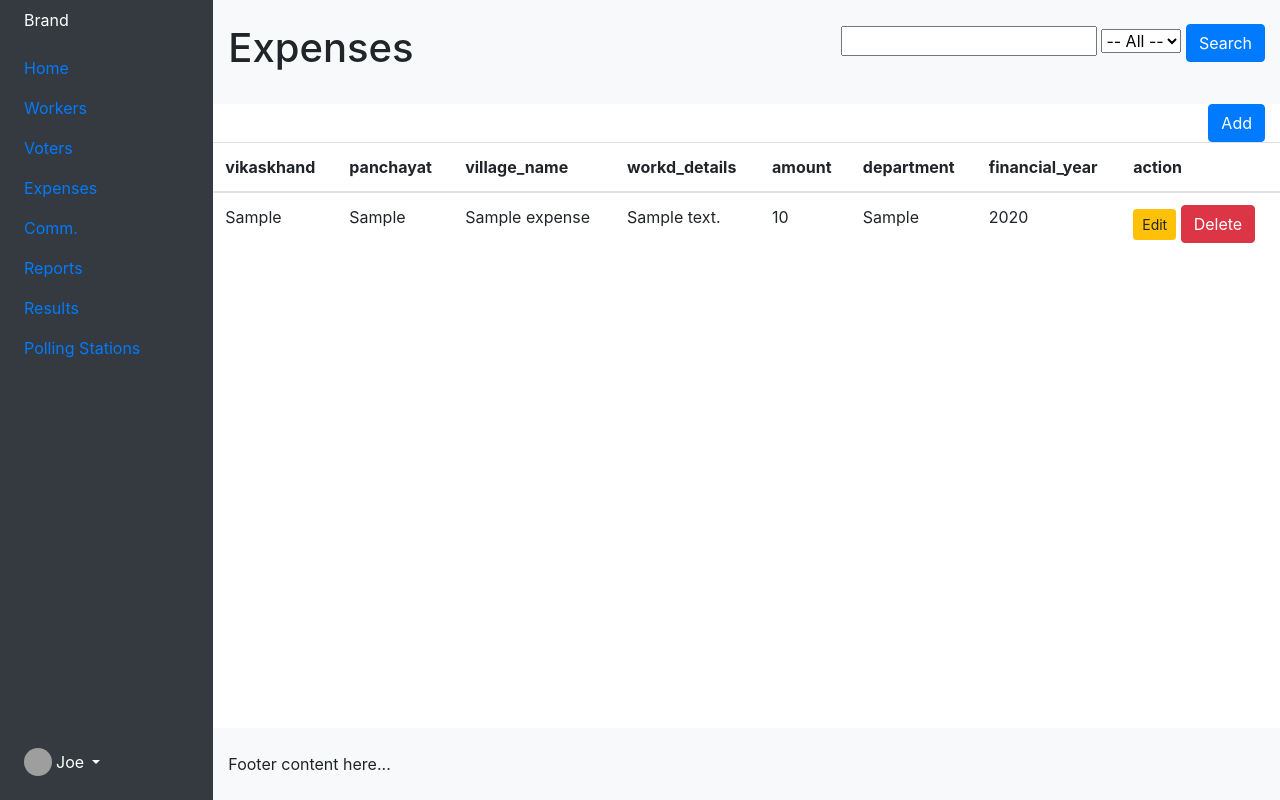
After one commit to mistri47/voter_influencer, a Django app: page /expenses/ in a window 1280 px wide. The commit adds this page. Run offline with Django 3.2, Linux system fonts and the light colour scheme; tables that the repository leaves empty hold one stand-in row (values such as "Sample post"); some libraries are stand-ins or nearby versions; grey boxes are pictures that could not be loaded.

Commit message:
latest changes

```diff
--- a/config/urls.py
+++ b/config/urls.py
@@ -15,29 +15,22 @@ import polling_station.views as polling_views
 
 urlpatterns = [
     path("", TemplateView.as_view(template_name="pages/home.html"), name="home"),
-    path("about/", TemplateView.as_view(template_name="pages/about.html"), name="about"),
+
+    path("voters/", include('voter.urls')),
+    path("workers/", include('partyworker.urls')),
+    path("expenses/", include('expenses.urls')),
+    path("polling_stations/", include('polling_station.urls')),
 
 
-    path("workers/", include('partyworker.urls')),
+    # Static Pages: Need to create apps
+    # TBD #1: Create CRUD for Worker Types
+    # TBD #2: Manage Casts
 
-    path("add_worker/", party_worker_views.worker_add, name="add_worker"),
-    path("update_worker/<int:id>/", party_worker_views.edit_worker, name="update_worker"),
-
-    path("voters/", voter_views.voters, name="voters"),
     path("comm/", TemplateView.as_view(template_name="communication/comm.html"), name="communication"),
     path("graphs/", TemplateView.as_view(template_name="graph/graphs.html"), name="graphs"),
     path("results/", TemplateView.as_view(template_name="result/results.html"), name="results"),
 
-    path("polling_stations/", polling_views.polling_stations, name="polling_stations"),
-    path("polling_station/<int:id>/", polling_views.polling_station, name="polling_station"),
 
-    path("create_images_from_pdf/<int:booth_id>/", polling_views.create_images_from_pdf, name="create_images_from_pdf"),
-    path("draw_boxes_around_voter_details/<int:booth_id>/", polling_views.draw_boxes_around_voter_details, name="draw_boxes_around_voter_details"),
-    path("crop_voter_details_images/<int:booth_id>/", polling_views.crop_voter_details_images, name="crop_voter_details_images"),
-    path("read_voter_id/<int:booth_id>/", polling_views.read_voter_id, name="read_voter_id"),
-    path("capture_details/<int:booth_id>/", polling_views.capture_details, name="capture_details"),
-
-    path("add_polling_station/", polling_views.add_polling_station, name="add_polling_station"),
     # Django Admin, use {% url 'admin:index' %}
     path(settings.ADMIN_URL, admin.site.urls),
     # User management
--- a/expenses/models.py
+++ b/expenses/models.py
@@ -12,6 +12,7 @@ class Expense(models.Model):
     department = models.CharField(max_length=100)
     financial_year = models.SmallIntegerField(default=2000)
 
+
     def __str__(self) -> str:
         return f"{self.vikaskhand} : {self.panchayat} : {self.workd_details}"
 
--- /dev/null
+++ b/expenses/urls.py
@@ -0,0 +1,13 @@
+from django.urls import include, path
+
+
+from .views import *
+
+urlpatterns = [
+    path("", list_items, name="list_expenses"),
+    path("add/", add, name="add_expense"),
+    path("details/<int:id>", details, name="details_expense"),
+    path("update/<int:id>", update, name="update_expense"),
+    path("delete/<int:id>", delete, name="delete_expense"),
+
+]
--- a/expenses/views.py
+++ b/expenses/views.py
@@ -1,3 +1,51 @@
-from django.shortcuts import render
+from django.shortcuts import render, redirect
 
 # Create your views here.
+from expenses.models import Expense
+
+
+def list_items(request):
+
+    expenses = Expense.objects.all()
+
+    return render(
+        request,
+        'expenses/list.html',
+        {'expenses': expenses}
+    )
+
+def details(request, id):
+    pass
+
+def add(request):
+    if request.method == 'POST':
+        vikaskhand = request.POST['vikaskhand']
+        panchayat = request.POST['panchayat']
+        village_name = request.POST['village_name']
+        workd_details = request.POST['workd_details']
+        amount = request.POST['amount']
+        department = request.POST['department']
+        financial_year = request.POST['financial_year']
+
+        print(vikaskhand,panchayat,village_name,workd_details,amount,department,financial_year)
+        expenses_add = Expense(vikaskhand = vikaskhand, panchayat = panchayat, village_name = village_name,  workd_details = workd_details, amount = amount , department = department, financial_year = financial_year)
+        expenses_add.save()
+
+        return redirect('list_expenses')
+
+    return render(
+        request,
+        'expenses/add.html',
+        {}
+    )
+
+
+def update(request, id):
+    pass
+
+def delete(request, id):
+    if request.method == "POST":
+        data = Expense.objects.get(pk=id)
+        data.delete()
+
+    return redirect('list_expenses')
--- a/partyworker/urls.py
+++ b/partyworker/urls.py
@@ -1,8 +1,11 @@
 from django.urls import include, path
 
 
-import partyworker.views as party_worker_views
+from .views import *
 
 urlpatterns = [
-    path("workers/", party_worker_views.workers, name="workers"),
+    path("",                    list_items,         name="list_workers"),
+    path("add/",                add_item,           name="add_worker"),
+    path("update/<int:id>/",    update_item,        name="update_worker"),
+
 ]
--- /dev/null
+++ b/polling_station/urls.py
@@ -0,0 +1,23 @@
+from django.urls import include, path
+
+
+from .views import *
+
+urlpatterns = [
+
+    path("",                    list_items, name="list_polling_stations"),
+    path("add/",                add,        name="add_polling_station"),
+    path("<int:id>/",           details,    name="details_polling_station"),
+    path("update/<int:id>/",    update,     name="udpate_polling_station"),
+    path("delete/<int:id>/",    delete,     name="delete_polling_station"),
+
+
+
+    path("create_images_from_pdf/<int:booth_id>/", create_images_from_pdf, name="create_images_from_pdf"),
+    path("draw_boxes_around_voter_details/<int:booth_id>/", draw_boxes_around_voter_details, name="draw_boxes_around_voter_details"),
+    path("crop_voter_details_images/<int:booth_id>/", crop_voter_details_images, name="crop_voter_details_images"),
+    path("read_voter_id/<int:booth_id>/", read_voter_id, name="read_voter_id"),
+    path("capture_details/<int:booth_id>/", capture_details, name="capture_details"),
+
+
+]
--- /dev/null
+++ b/voter/urls.py
@@ -0,0 +1,8 @@
+from django.urls import include, path
+
+
+from .views import *
+
+urlpatterns = [
+    path("", list_items, name="list_voters"),
+]
--- a/voter/views.py
+++ b/voter/views.py
@@ -6,7 +6,7 @@ from .models import Voter
 from django.db.models import Q
 
 
-def voters(request):
+def list_items(request):
 
     if request.method == 'POST':
         mobile = request.POST['mobile']
--- /dev/null
+++ b/voter_influencer/templates/expenses/list.html
@@ -0,0 +1,69 @@
+{% extends "base.html" %}
+
+
+{% block page_title %}
+<h1>
+    Expenses
+</h1>
+{% endblock page_title %}
+
+
+{% block search_bar %}
+<form method="POST">
+{% csrf_token %}
+     <input type="text">
+      <select class="dropdown">
+         <option>-- All --</option>
+     </select>
+     <button class="btn btn-primary">Search</button>
+ </form>
+ {% endblock search_bar %}
+
+
+ {% block toolbar %}
+
+
+    <a href="{% url 'add_expense' %}" class="btn btn-primary">Add</a>
+
+ {% endblock toolbar %}
+
+
+
+ {% block content %}
+
+ <table class="table">
+    <th>vikaskhand</th>
+    <th>panchayat</th>
+    <th>village_name</th>
+    <th>workd_details</th>
+    <th>amount</th>
+    <th>department</th>
+    <th>financial_year</th>
+    <th>action</th>
+    <tbody>
+      {% for ex in expenses %}
+        <tr>
+
+          <td>{{ex.vikaskhand}}</td>
+          <td>{{ex.panchayat}}</td>
+          <td>{{ex.village_name}}</td>
+          <td>{{ex.workd_details}}</td>
+          <td>{{ex.amount}}</td>
+          <td>{{ex.department}}</td>
+          <td>{{ex.financial_year}}</td>
+
+          <td>
+            <a href = "{% url 'update_expense' ex.id %}" class = "btn btn-warning btn-sm">Edit</a>
+
+            <form action = "{% url 'delete_expense' ex.id %}" method = "post" class = "d-inline">
+              {% csrf_token %}
+              <input type = "submit" class= "btn btn-danger" value = "Delete">
+            </form>
+          </td>
+
+        </tr>
+      {% endfor %}
+    </tbody>
+ </table>
+
+{% endblock content %}
--- a/voter_influencer/templates/sidebar.html
+++ b/voter_influencer/templates/sidebar.html
@@ -10,17 +10,17 @@
             </a>
         </li>
         <li class="nav-item">
-            <a href="{% url 'workers' %}" class="nav-link px-sm-0 px-2">
+            <a href="{% url 'list_workers' %}" class="nav-link px-sm-0 px-2">
                 <i class="fa fa-users"></i><span class="ms-1 d-none d-sm-inline"> Workers</span>
             </a>
         </li>
         <li>
-            <a href="{% url 'voters' %}" class="nav-link px-sm-0 px-2">
+            <a href="{% url 'list_voters' %}" class="nav-link px-sm-0 px-2">
                 <i class="fa fa-envelope"></i><span class="ms-1 d-none d-sm-inline"> Voters</span>
             </a>
         </li>
         <li>
-            <a href="{% url 'expenses' %}" class="nav-link px-sm-0 px-2">
+            <a href="{% url 'list_expenses' %}" class="nav-link px-sm-0 px-2">
                 <i class="fa fa-envelope"></i><span class="ms-1 d-none d-sm-inline"> Expenses</span>
             </a>
         </li>
@@ -40,7 +40,7 @@
             </a>
         </li>
         <li>
-            <a href="{% url 'polling_stations' %}" class="nav-link px-sm-0 px-2">
+            <a href="{% url 'list_polling_stations' %}" class="nav-link px-sm-0 px-2">
                 <i class="fa fa-briefcase"></i><span class="ms-1 d-none d-sm-inline"> Polling Stations</span>
             </a>
         </li>
--- a/voter_influencer/templates/voter/voters.html
+++ b/voter_influencer/templates/voter/voters.html
@@ -9,7 +9,7 @@
 
 
 {% block search_bar %}
-<form method="POST" action="{% url 'voters' %}">
+<form method="POST" action="{% url 'list_voters' %}">
     {% csrf_token %}
 
     <label for="id_booth">Booth:</label>
--- a/voter_influencer/templates/worker/add_worker.html
+++ b/voter_influencer/templates/worker/add_worker.html
@@ -9,7 +9,7 @@
 
 
 {% block search_bar %}
-<form method="POST" action="{% url 'workers' %}">
+<form method="POST" action="{% url 'list_workers' %}">
     {% csrf_token %}
     <input type="text" name="booth_id" />
 
--- a/voter_influencer/templates/worker/edit_worker.html
+++ b/voter_influencer/templates/worker/edit_worker.html
@@ -9,7 +9,7 @@
 
 
 {% block search_bar %}
-<form method="POST" action="{% url 'workers' %}">
+<form method="POST" action="{% url 'list_workers' %}">
     {% csrf_token %}
     <input type="text" name="booth_id" />
 
--- a/voter_influencer/templates/worker/workers.html
+++ b/voter_influencer/templates/worker/workers.html
@@ -9,7 +9,7 @@
 
 
 {% block search_bar %}
-<form method="POST" action="{% url 'workers' %}">
+<form method="POST" action="{% url 'list_workers' %}">
     {% csrf_token %}
     <input type="text" name="booth_id" />
 
```
Also changed, not shown: partyworker/views.py (+13 -6 lines), polling_station/views.py (+18 -10 lines), voter_influencer/templates/base.html (+3 -5 lines), voter_influencer/templates/expenses/add.html (added, +78 -0 lines), voter_influencer/templates/expenses/update.html (added).
